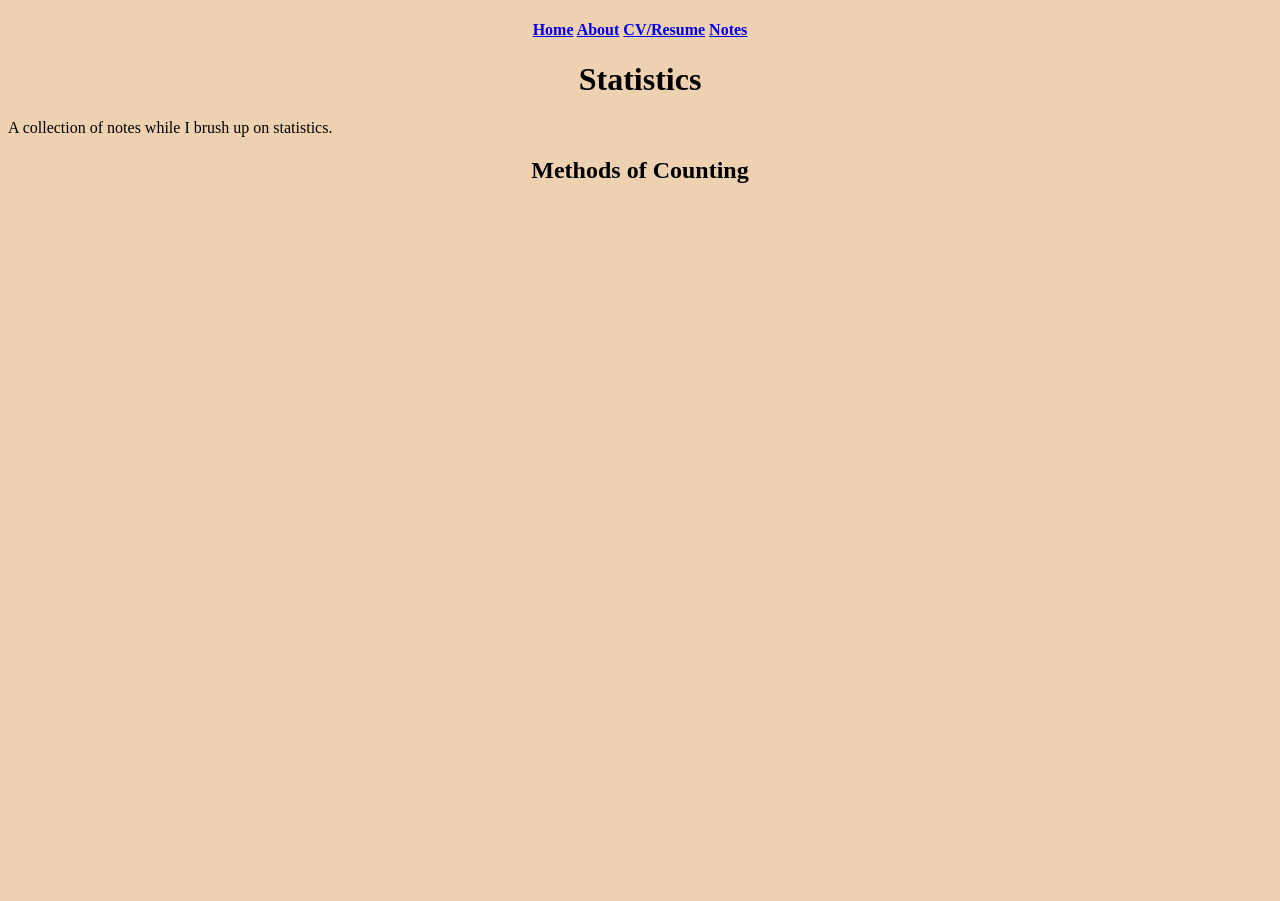
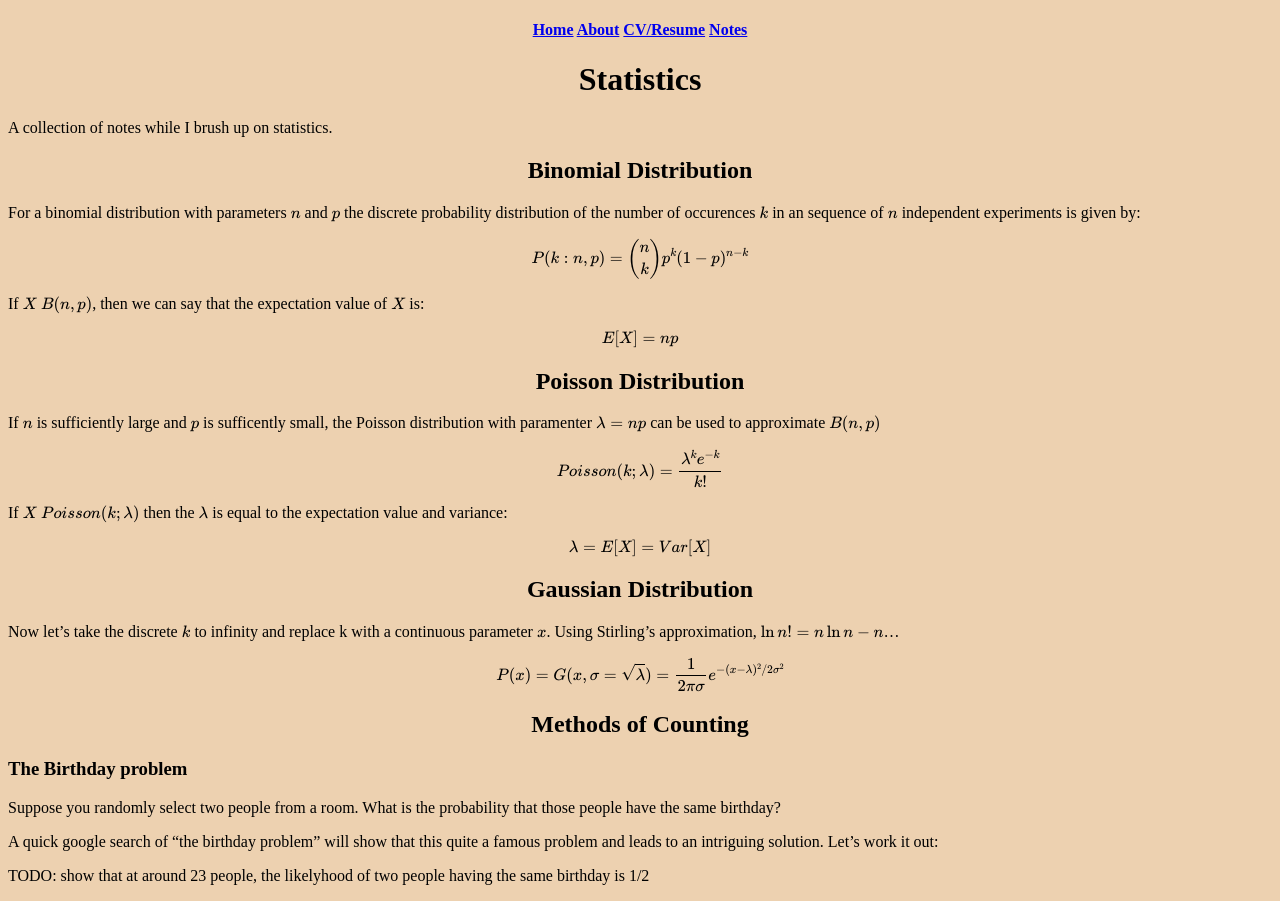
Before and after one commit to thaihangchung7/thaihangchung7.github.io, a Jekyll site: the page built from _notes/statistics.md, in a window 1280 px wide. Built offline with Jekyll 4.4.1, drawn with Linux system fonts in a browser that asks for light colours; formulas are drawn with MathJax 3.

Commit message:
Adding notes on binomial, poisson, and gaussian

```diff
--- a/_notes/statistics.md
+++ b/_notes/statistics.md
@@ -5,4 +5,34 @@ title: Statistics
 
 A collection of notes while I brush up on statistics.
 
+## Binomial Distribution
+For a binomial distribution with parameters $$n$$ and $$p$$ the discrete probability distribution of the number of occurences $$k$$ in an sequence of $$n$$ independent experiments is given by:
+
+$$ P(k: n, p) = {n \choose k} p^{k} (1 - p)^{n-k} $$
+
+If $$X ~ B(n,p)$$, then we can say that the expectation value of $$X$$ is:
+
+$$E[X]=np$$
+
+## Poisson Distribution
+If $$n$$ is sufficiently large and $$p$$ is sufficently small, the Poisson distribution with paramenter $$\lambda = np$$ can be used to approximate $$B(n,p)$$
+
+$$Poisson(k;\lambda) = \frac{\lambda^{k} e^{-k}}{k!}$$
+
+If $$X ~ Poisson(k;\lambda)$$ then the $$\lambda$$ is equal to the expectation value and variance:
+
+$$\lambda = E[X] = Var[X]$$
+
+## Gaussian Distribution
+Now let's take the discrete $$k$$ to infinity and replace k with a continuous parameter $$x$$. Using Stirling's approximation, $$\ln n! = n\ln n - n$$...
+
+$$P(x) = G(x, \sigma = \sqrt\lambda ) = \frac{1}{2 \pi \sigma} e^{ -( x - \lambda )^2 / 2\sigma^{2}} $$
+
 ## Methods of Counting
+
+### The Birthday problem
+Suppose you randomly select two people from a room. What is the probability that those people have the same birthday?
+
+A quick google search of "the birthday problem" will show that this quite a famous problem and leads to an intriguing  solution. Let's work it out:
+
+TODO: show that at around 23 people, the likelyhood of two people having the same birthday is 1/2
```
